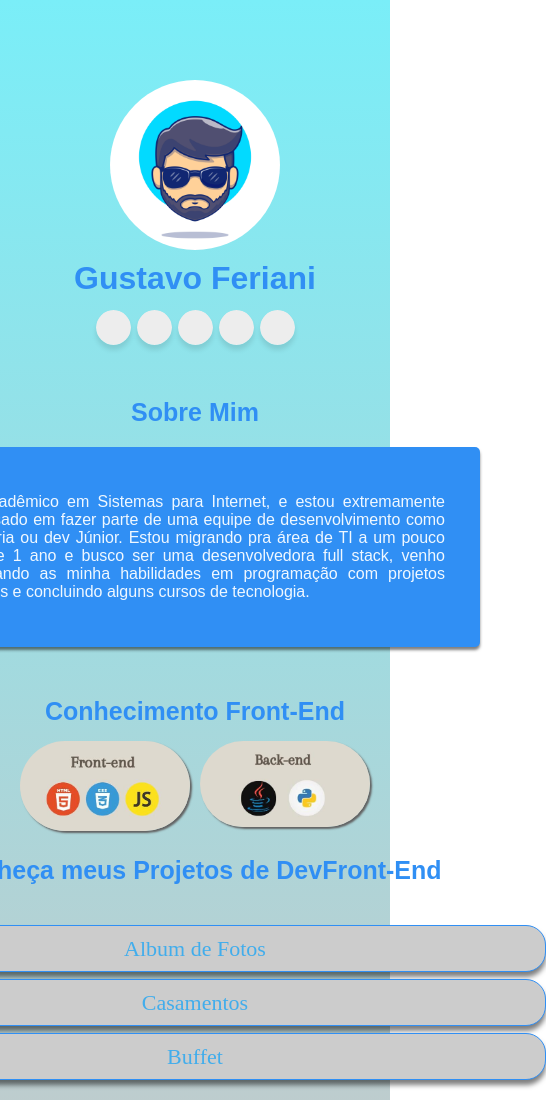
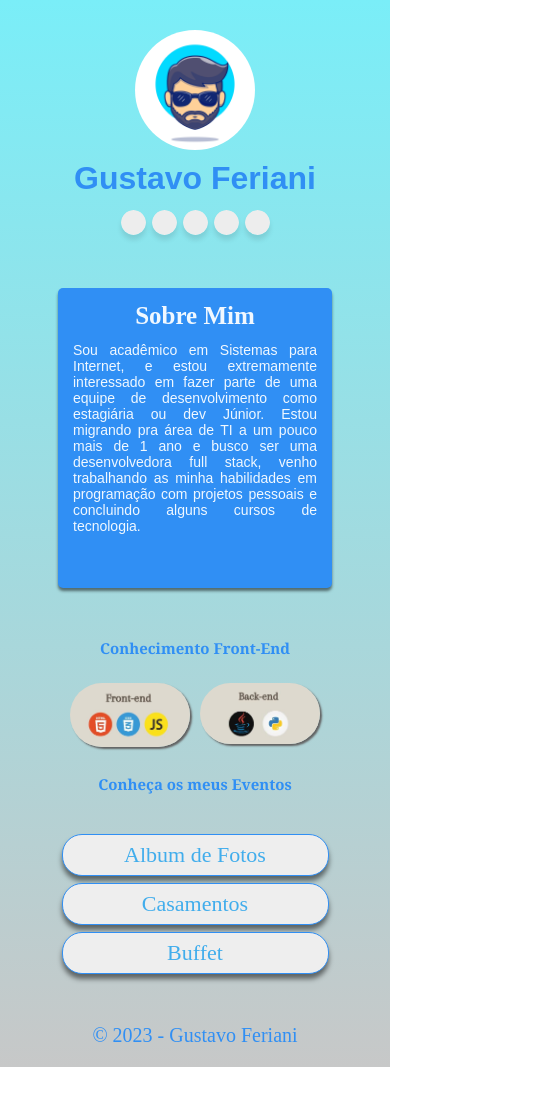
Before and after one commit to guuhferiani/turmasabado, a plain HTML site: page index.html in a window 390 px wide. Shown: the top 1100 px of the page, 546 px wide, since content can reach past the window. After the commit the page ends 1067 px from the top, so only its background shows below. Drawn offline with Linux system fonts and the light colour scheme; a script that the page names is missing.

Commit message:
upload JavaScript
update do portfolio criação de websites - turma sabado. 28/10

```diff
--- a/css/main.css
+++ b/css/main.css
@@ -4,7 +4,6 @@
     margin: 0;  /* Margem */
     padding: 0;  /* Preenchimento */
 }
-
 /* Corpo do Site */
 body{
     height: 100%; /* altura */
@@ -44,7 +43,7 @@ body{
     justify-content:center;
     align-items:center; /* alinhamento de itens  */
 }
-.icon, .email {
+.icon, #email {
     display: inline-block;
     height: 35px;
     width: 35px;
@@ -55,7 +54,7 @@ body{
     margin: 3px;
     overflow: hidden;
 }
-.icon i, .email i{
+.icon i, #email i{
     display: inline-block;
     width: 35px;
     height: 35px;
@@ -75,7 +74,8 @@ body{
     font-weight: 100;
     color:#308ff4 ; /* Cor do Icone */
     line-height: 35px;
-    font-size: 17px;
+    font-size: 15px;
+    text-decoration: none;
 }
 .name-icon{
     font-family: Arial, Helvetica, sans-serif;
@@ -111,6 +111,7 @@ body{
 
 /* Css TEXTO */
 .texto{
+    position: relative;
     display: flex;
     justify-content: center;  /* centralizar Texto */
     align-items: center;
@@ -130,17 +131,15 @@ body{
     box-shadow: 0 3px 3px rgba(0, 0, 0, 0.5);  /* RGB-A = Alpha para  transparencia*/
     /* cursor: pointer;  */
 }
-.titulo{
+#sobre-mim{
+    position: absolute;
+    top: 10px;
     display: flex;
-    justify-content: center;  /* centralizar Texto */
-    align-items: center;
-    margin: auto;
-    margin-top: 20px;
-    display: flex;
-    color: #308ff4;
-    font-family:Arial, Helvetica, sans-serif;
+    color: aliceblue;
     font-size: 25px;
-    text-align: justify;
+    text-align: center;
+    font-family: 'Times New Roman', Times, serif;
+    line-height: 35px;
 }
 .linguagem{
     display: flex;
@@ -165,6 +164,15 @@ body{
     text-decoration: none; /* é usada para definir a formatação de underline */
     color: #308ff4;
 }
+.subtitulo{
+    display: flex;
+    justify-content: center;
+    color: #308ff4;
+    font-size: 20px;
+    font-family: Georgia, 'Times New Roman', Times, serif;
+    margin-top: 60px;
+
+}
 .item{
     margin: auto;
     display: flex;  /* nulo */
@@ -178,17 +186,21 @@ body{
     width: 700px;
     height: 45px;
     margin-bottom: 7px;
-    background: #ccc;
+    background: #eeeeee;
     box-shadow: 0 5px 5px rgba(0, 0, 0, 0.5);
     cursor: pointer;
 }
-
-#video{
+.item:hover{
+    background: rgb(210, 210, 210);
+    transition: 0.5s;
+}
+.video{
     padding: 10px;
     margin: auto;
     display: none;
+
 }
-#video.active{
+.video.active{
     display: block;
 }
 .rodape{
@@ -200,3 +212,93 @@ body{
     padding: 50px;
     font-family: 'Times New Roman', Times, serif;
 }
+
+/* Fim das configurações para DESKTOP */
+
+
+/* Dispositivos Mobiles */
+@media (max-width: 700px) {    /*resolucao 700px */
+    .imagem img{
+        width: 150px;
+        border-radius: 200px;
+        margin-top: 30px;
+    }
+    .texto{
+        width: 350px;
+        height: 250px;
+    }
+    .linguagem img{
+        width: 165px;
+    }
+    .item{
+        width: 350px;
+
+    }
+    .video{
+        width: 330px;
+    }
+    .subtitulo{
+        font-size: 20px;
+    }
+}  /* Fim resolucao 700px */
+
+@media (max-width: 500px) { /*resolucao 500px */
+    .imagem img {
+        width: 120px;
+        margin-top: 30px;
+    }
+    .nome {
+        font-size: 26px;
+    }
+    .texto{
+        padding: 15px;
+        width: 244px;
+        height: 270px;
+        margin-top: 30px;
+        font-size: 14px;
+    }
+    .subtitulo{
+        font-size: 15px;
+        margin-top: 22px;
+    }
+    p{
+        display: flex;
+        justify-content: center;
+        align-items: center;
+    }
+    .video{
+        width: 270px;
+        height: 160px;
+    }
+    .item{
+        width: 265px;
+        height: 40px;
+    }
+    .linguagem img {
+        margin-top: 15px;
+        width: 120px;
+    }
+    .icon, #email {
+        width: 25px;
+        height: 25px;
+        border-radius: 30px;
+    }
+    .icon i, #email i{
+        width: 25px;
+        height: 25px;
+        line-height: 25px;
+        text-align: center;
+        font-size: 15px;
+        border-radius: 30px;
+    }
+    .icon span a{
+        margin-right: 43px;
+        line-height: 20px;
+        font-size: 12px;
+    }
+    .rodape{
+        font-size: 20px;
+        margin-top: 30px;
+        padding: 20px;
+    }
+} /* fim resolucao 500px */
--- a/index.html
+++ b/index.html
@@ -9,12 +9,12 @@
     <script src="https://unpkg.com/@phosphor-icons/web"></script>
 </head>
 <body>
-    <main class="#">
-        <div class="imagem">
+    <main>
+        <header class="imagem">
             <img src="img/avatar.jpg" alt="Perfil">
-        </div>
+        </header>
         <div class="name">Gustavo Feriani</div>
-            <div class="redes-sociais">
+            <section class="redes-sociais">
                 <div class="icon">
                     <a href="#" target="_blank"><i class="ph ph-github-logo"></i></a>
                     <span><a href="#">GitHub</a></span>
@@ -31,21 +31,20 @@
                     <a href="" target="_blank"><i class="ph ph-twitch-logo"></i></a>
                     <span><a href="#">Twitch</a></span>
                 </div>
-                <div class="email">
+                <div id="email">
                     <a href="mailto:gustavo.feriani@sp.senai.br">
                     <i class="ph-bold ph-envelope-simple"></i></a>
                 </div>
-            </div> <!-- Fim das Redes Sociais  -->
+            </section> <!-- Fim das Redes Sociais  -->
 
 
-        <h2 class="titulo"> Sobre Mim </h2>
         <div class="texto">
+            <h2 id="sobre-mim"> Sobre Mim </h2>
 
             <p>Sou acadêmico em Sistemas para Internet, e estou extremamente interessado em fazer parte de uma equipe de desenvolvimento como estagiária ou dev Júnior. Estou migrando pra área de TI a um pouco mais de 1 ano e busco ser uma desenvolvedora full stack, venho trabalhando as minha habilidades em programação com projetos pessoais e concluindo alguns cursos de tecnologia.</p>
-
         </div> <!-- Fim Sobre Mim -->
 
-            <h2 class="titulo"> Conhecimento Front-End </h2>
+            <h2 class="subtitulo"> Conhecimento Front-End </h2>
 
         <div class="linguagem"> <!-- Linguagens de Programação -->
             <div class="Front">
@@ -57,18 +56,22 @@
             </div>
         </div>
 
-<h2 class="titulo"> Conheça meus Projetos de DevFront-End </h2>
-    <div class="Projetos">
+<h2 class="subtitulo"> Conheça os meus Eventos </h2>
+    <section class="Projetos">
 
-        <div class="item" id="AlbumFotos">Album de Fotos</div>
-            <iframe id="video" width="640" height="360" src="https://www.youtube.com/embed/2zFe_T2323c" title="Critérios de desempate do app Geração SESI SENAI" frameborder="0" allow="accelerometer; autoplay; clipboard-write; encrypted-media; gyroscope; picture-in-picture; web-share" allowfullscreen></iframe>
+        <div class="item" id="album">Album de Fotos</div>
+            <iframe class="video" id="videoAlbum"
+            width="500" height="250" src="https://www.youtube.com/embed/YR-XFXkJpJ4" title="wedding photobook" frameborder="0" allow="accelerometer; autoplay; clipboard-write; encrypted-media; gyroscope; picture-in-picture; web-share" allowfullscreen></iframe>
 
-        <div class="item" id="Casamentos">Casamentos</div>
-            <iframe id="video" width="640" height="360" src="https://www.youtube.com/embed/2zFe_T2323c" title="Critérios de desempate do app Geração SESI SENAI" frameborder="0" allow="accelerometer; autoplay; clipboard-write; encrypted-media; gyroscope; picture-in-picture; web-share" allowfullscreen></iframe>
+        <div class="item" id="casamentos">Casamentos</div>
+            <iframe class="video"  id="videoCasamentos"
+            width="500" height="250" src="https://www.youtube.com/embed/xHeh4zyqVU0" title="CASAMENTO DANI e GUI - VÍDEO OFICIAL / foi muito emocionante, um sonho ❤️" frameborder="0" allow="accelerometer; autoplay; clipboard-write; encrypted-media; gyroscope; picture-in-picture; web-share" allowfullscreen></iframe>
 
-        <div class="item" id="Buffet">Buffet</div>
-            <iframe id="video" width="640" height="360" src="https://www.youtube.com/embed/2zFe_T2323c" title="Critérios de desempate do app Geração SESI SENAI" frameborder="0" allow="accelerometer; autoplay; clipboard-write; encrypted-media; gyroscope; picture-in-picture; web-share" allowfullscreen></iframe>
-    </div>
+        <div class="item" id="buffet">Buffet</div>
+            <iframe class="video" id="videoBuffet"
+            width="500" height="250" src="https://www.youtube.com/embed/gg5Di7wjTJ8" title="Buffet Gourmet do Unique Palace em Formatura" frameborder="0" allow="accelerometer; autoplay; clipboard-write; encrypted-media; gyroscope; picture-in-picture; web-share" allowfullscreen></iframe>
+
+    </section>
 
     <footer class="rodape">
         <p class="ult-paragrafo">&copy; 2023 - Gustavo Feriani </p>
--- /dev/null
+++ b/js/script.js
@@ -0,0 +1,16 @@
+ /*  tres constantes para referenciar
+ as ITEM nas Divs Projetos
+*/
+// essa linha pra funcao Album de Fotos
+
+// tres(3) constantes para referenciar os ID das DIVS no Projetos
+
+const album = document.getElementById('album');
+// tres(3) constantes para referenciar os ID dos iFrames
+const videoAlbum = document.querySelector('#videoAlbum');
+
+// evento do Click
+album.addEventListener('click', () => {
+    album.classList.toggle('active');
+    videoAlbum.classList.toggle('active');
+});
```
